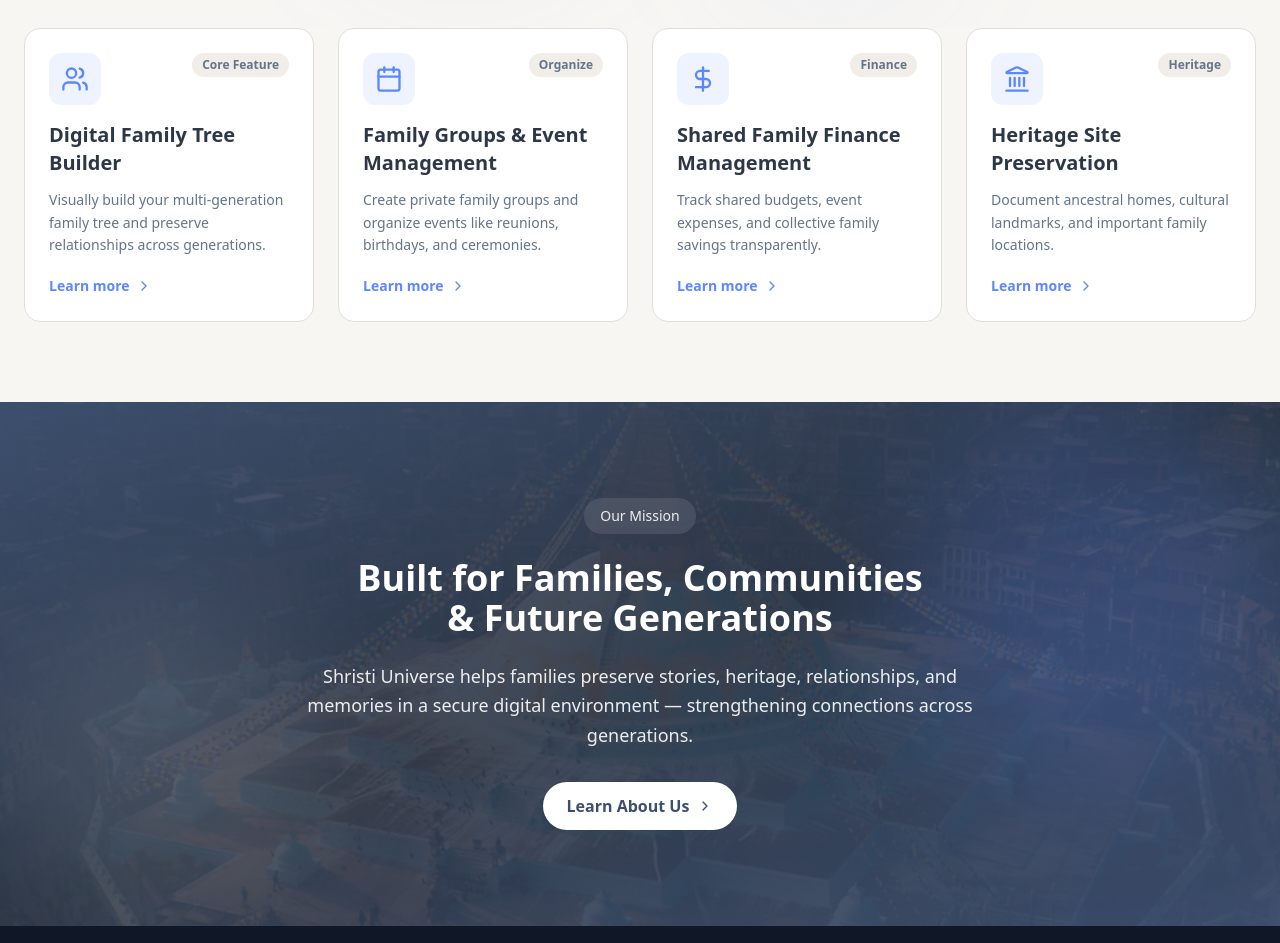
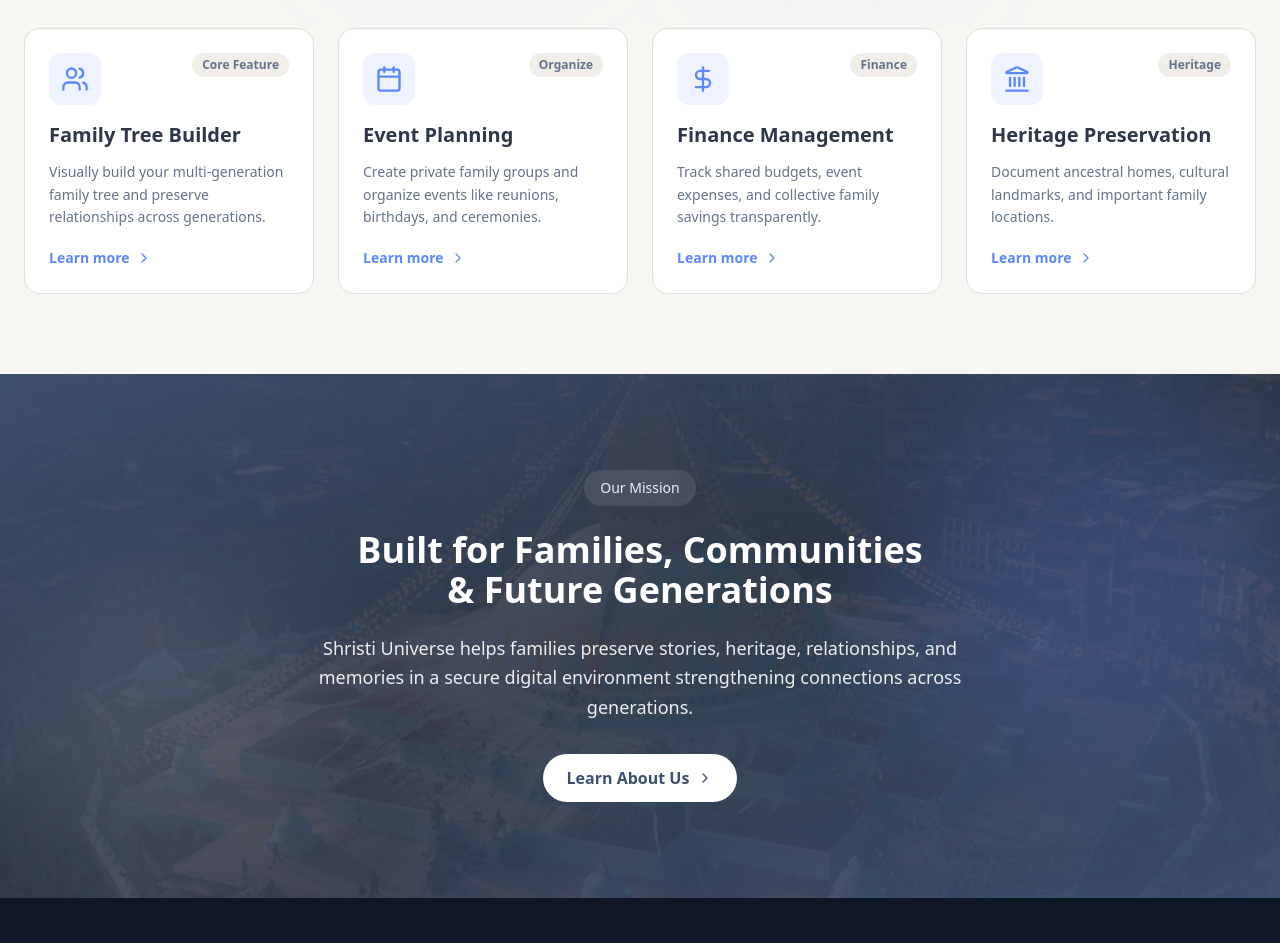
Before and after one commit to samirtiwari932/forked-shristi, a Next.js app: page /features in a window 1280 px wide. Shown: the part 380-1323 px from the top of the page. Built offline with nearby package versions, Linux system fonts and the light colour scheme.

Commit message:
changing the design of features

```diff
--- a/app/features/page.tsx
+++ b/app/features/page.tsx
@@ -44,10 +44,11 @@
 /* =========================
    FEATURES DATA
 ========================= */
+
 const features = [
   {
     id: "family-tree",
-    title: "Digital Family Tree Builder",
+    title: "Family Tree Builder", // Changed from "Digital Family Tree Builder"
     description:
       "Visually build your multi-generation family tree and preserve relationships across generations.",
     longDescription:
@@ -59,7 +60,7 @@
   },
   {
     id: "event",
-    title: "Family Groups & Event Management",
+    title: "Event Planning", // Changed from "Family Groups & Event Management"
     description:
       "Create private family groups and organize events like reunions, birthdays, and ceremonies.",
     longDescription:
@@ -72,7 +73,7 @@
   },
   {
     id: "finance",
-    title: "Shared Family Finance Management",
+    title: "Finance Management", // Changed from "Shared Family Finance Management"
     description:
       "Track shared budgets, event expenses, and collective family savings transparently.",
     longDescription:
@@ -85,7 +86,7 @@
   },
   {
     id: "heritage-sites",
-    title: "Heritage Site Preservation",
+    title: "Heritage Preservation", // Changed from "Heritage Site Preservation"
     description:
       "Document ancestral homes, cultural landmarks, and important family locations.",
     longDescription:
@@ -249,7 +250,7 @@
 
             <p className="text-white/90 text-lg leading-relaxed mb-8 max-w-2xl mx-auto">
               Shristi Universe helps families preserve stories, heritage,
-              relationships, and memories in a secure digital environment —
+              relationships, and memories in a secure digital environment
               strengthening connections across generations.
             </p>
 
```
